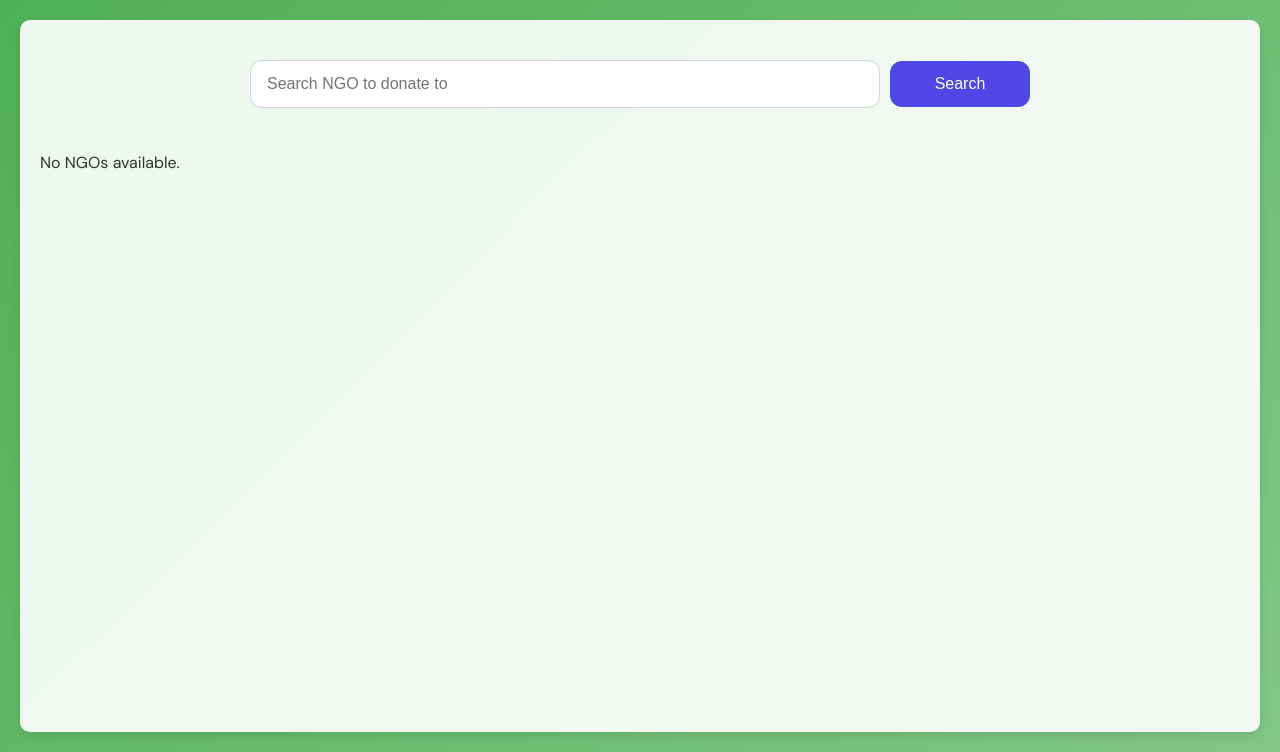
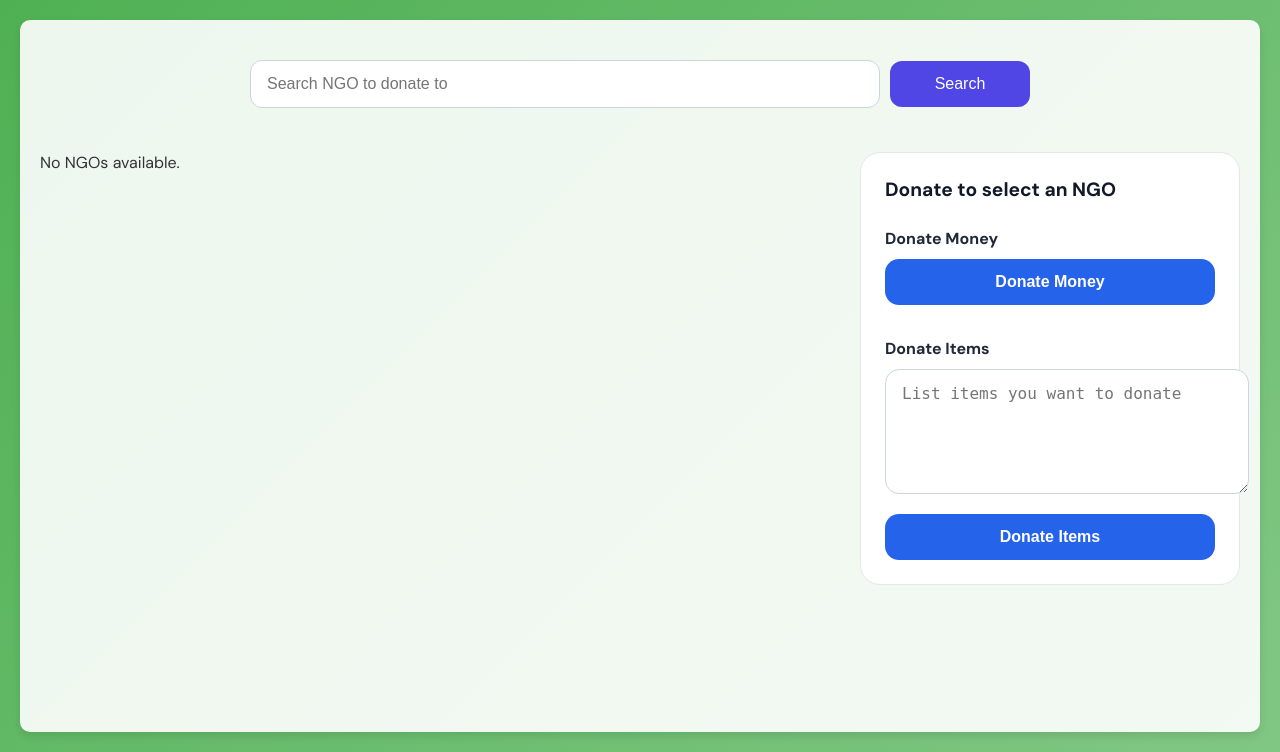
Before and after one commit to jayssSmm/NGO_Connect, a Flask app: page /donate in a window 1280 px wide. Shown: the part 122-874 px from the top of the page. Run offline with Flask 3, Linux system fonts and the light colour scheme; data that the repository does not hold is empty; parts of the project's set-up code (start-up, migrations or seed data) failed here and were passed over.

Commit message:
changed the route

```diff
--- a/app/blueprints/donation/fetch_donation.py
+++ b/app/blueprints/donation/fetch_donation.py
@@ -11,7 +11,7 @@ def get_user_donations():
     user_id = get_jwt_identity()
 
     donations = db.session.execute(
-        db.select(Donation).filter_by(user_id=user_id)
+        db.select(Donation).filter_by(user_id=user_id).where(Donation.amount != None)
     ).scalars().all()
 
     result = [
--- a/app/static/Donate.js
+++ b/app/static/Donate.js
@@ -1,10 +1,53 @@
-/**
- * NGO Connect - Donate Logic
- * Consolidates Search, Geolocation, Selection, and Multi-Step Payment Flow
- */
+let currentNGO = null;
+let selAmt = 0;
 
-let currentNGO = null; // Tracks the currently selected NGO object
-let selAmt = 0;        // Tracks the chosen donation amount
+async function donateItems() {
+    const itemsInput = document.getElementById('items');
+    const itemsText = itemsInput.value.trim();
+
+    // 🔒 Validate NGO
+    if (!currentNGO) {
+        alert('Please select an NGO first.');
+        return;
+    }
+
+    // 📝 Validate input
+    if (!itemsText) {
+        alert('Please enter the items you want to donate.');
+        return;
+    }
+
+    try {
+        const res = await fetch('/api/donate', {
+            method: 'POST',
+            headers: {
+                'Content-Type': 'application/json'
+            },
+            credentials: 'include',
+            body: JSON.stringify({
+                ngo_id: currentNGO.ngo_id,
+                ngo_name: currentNGO.name,
+                item: itemsText   // ✅ matches backend
+            })
+        });
+
+        const data = await res.json();
+
+        if (!res.ok) {
+            throw new Error(data.error || 'Failed to donate items');
+        }
+
+        // 🎉 Success
+        alert(`Items donation recorded for ${currentNGO.name}!`);
+
+        // Clear input
+        itemsInput.value = '';
+
+    } catch (err) {
+        console.error(err);
+        alert(err.message || 'Something went wrong.');
+    }
+}
 
 // ── NGO FETCHING & API INTERACTION ──────────────────────────────────
 
--- a/app/templates/Donate.html
+++ b/app/templates/Donate.html
@@ -76,7 +76,7 @@
             </div>
             <div class="donate-layout">
                 <div class="ngo-list" id="ngoList"></div>
-                <div class="donation-section" id="donationSection" style="display:none;">
+                <div class="donation-section" id="donationSection">
                     <h3>Donate to <span id="ngoName">select an NGO</span></h3>
                     <div class="donation-block">
                         <h4>Donate Money</h4>
```
